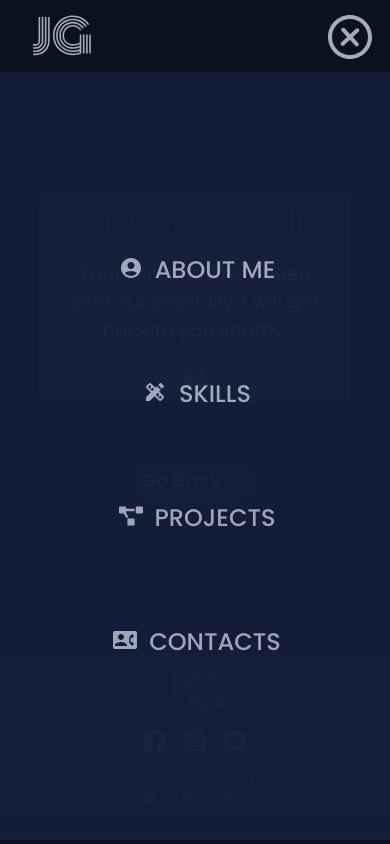
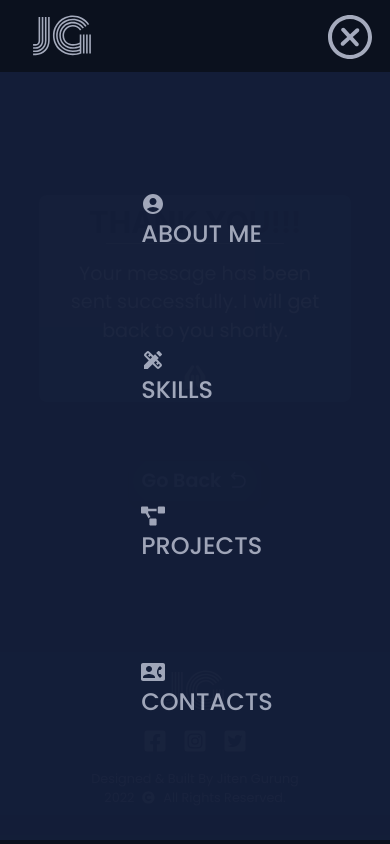
Before and after one commit to zeetaengrg/portfolio, a Next.js app: page /thankyou in a window 390 px wide. Both pictures are taken after a click on the icon 350 px from the left and 36 px from the top of the page. Built offline with nearby package versions, Linux system fonts and the light colour scheme.

Commit message:
feat: semantic HTML tags used

```diff
--- a/components/elements/AboutMeText/AboutMeText.jsx
+++ b/components/elements/AboutMeText/AboutMeText.jsx
@@ -1,5 +1,5 @@
+import { motion } from "framer-motion";
 import { Link, Heading, List, ListItem, ListIcon, Box } from "@chakra-ui/react";
-import { motion } from "framer-motion";
 import { FaCheckCircle } from "react-icons/fa";
 import { curriculums } from "@data/about-data";
 import {
@@ -13,6 +13,7 @@ const MotionBox = motion(Box);
 const AboutMeText = () => {
   return (
     <MotionBox
+      as="article"
       p={{ base: "1.5rem 1rem", md: "1.5rem 5rem" }}
       textAlign="center"
       variants={commonVariants}
--- a/components/elements/AboutMeWrapper/AboutMeWrapper.jsx
+++ b/components/elements/AboutMeWrapper/AboutMeWrapper.jsx
@@ -1,5 +1,5 @@
+import { motion } from "framer-motion";
 import { Text, List, ListItem, ListIcon } from "@chakra-ui/react";
-import { motion } from "framer-motion";
 import {
   wrapperList,
   listItemStyle,
--- a/components/elements/LineDivider/LineDivider.jsx
+++ b/components/elements/LineDivider/LineDivider.jsx
@@ -16,7 +16,7 @@ const commonVariants = {
 
 const LineDivider = ({ width }) => {
   return (
-    <Center>
+    <Center as="figure">
       <MotionDivider
         width={width}
         mb="0.5rem"
--- a/components/elements/MobileNavLinks/MobileNavLinks.jsx
+++ b/components/elements/MobileNavLinks/MobileNavLinks.jsx
@@ -1,15 +1,14 @@
-import { Box, Link, Spacer, Wrap } from "@chakra-ui/react";
-import { boxStyle, mobileLinkStyle } from "./MobileNavLinksStyles";
+import { motion } from "framer-motion";
+import { Box, Link, ListItem, UnorderedList } from "@chakra-ui/react";
+import { FaProjectDiagram } from "react-icons/fa";
 import {
   MdAccountCircle,
   MdContactPhone,
   MdDesignServices,
 } from "react-icons/md";
-import { FaProjectDiagram } from "react-icons/fa";
-import { motion } from "framer-motion";
+import { boxStyle, mobileLinkStyle } from "./MobileNavLinksStyles";
 
 const MotionBox = motion(Box);
-
 const MotionLink = motion(Link);
 
 const boxVariants = {
@@ -22,12 +21,11 @@ const boxVariants = {
     y: 0,
     transition: {
       duration: 0.5,
-      type: "spring",
-      stiffness: 100,
+      type: "tween",
       staggerChildren: 0.3,
-    }
-  }
-}
+    },
+  },
+};
 
 const linkVariants = {
   hidden: {
@@ -38,12 +36,11 @@ const linkVariants = {
     transition: {
       type: "spring",
       stiffness: 100,
-    }
-  }
-}
+    },
+  },
+};
 
 const MobileNavLinks = ({ isMobile, closeMobileMenu }) => {
-
   const linkItem = [
     {
       id: 1,
@@ -64,33 +61,37 @@ const MobileNavLinks = ({ isMobile, closeMobileMenu }) => {
       id: 4,
       name: "Contacts",
       icon: <MdContactPhone />,
-    }
-  ]
+    },
+  ];
 
   return (
     <MotionBox
+      as="nav"
       sx={boxStyle}
       variants={boxVariants}
       initial="hidden"
       animate="visible"
     >
-      {linkItem.map((link) => {
-        return (
+      <UnorderedList
+        listStyleType="none"
+        display="flex"
+        flexDirection="column"
+        gap="3rem"
+      >
+        {linkItem.map((link) => (
+          <ListItem key={link.id}>
             <MotionLink
-            key={link.id}
               sx={mobileLinkStyle}
               href={`#${link.name.replace(/\s+/g, "").toLowerCase()}`}
               onClick={() => isMobile && closeMobileMenu()}
               variants={linkVariants}
             >
-            <Wrap>
               {link.icon}
-              <Spacer />
               {link.name}
-            </Wrap>
             </MotionLink>
-        );
-      })}
+          </ListItem>
+        ))}
+      </UnorderedList>
     </MotionBox>
   );
 };
--- a/components/elements/MobileNavbar/MobileNavbar.jsx
+++ b/components/elements/MobileNavbar/MobileNavbar.jsx
@@ -26,13 +26,13 @@ const MobileNavbar = () => {
   const [isOpen, setIsOpen] = useState(false);
 
   const openMenu = (
-    <Box {...menuStyle}>
+    <Box as="figure" {...menuStyle}>
       <CgMenuRound onClick={() => setIsOpen(!isOpen)} />
     </Box>
   );
 
   const closeMenu = (
-    <Box {...menuStyle}>
+    <Box as="figure" {...menuStyle}>
       <CgCloseO onClick={() => setIsOpen(!isOpen)} />
     </Box>
   );
@@ -40,7 +40,12 @@ const MobileNavbar = () => {
   const closeMobileMenu = () => setIsOpen(false);
 
   return (
-    <MotionBox variants={menuVariants} initial="hidden" animate="visible">
+    <MotionBox
+      as="aside"
+      variants={menuVariants}
+      initial="hidden"
+      animate="visible"
+    >
       {isOpen ? closeMenu : openMenu}
       {isOpen && (
         <MobileNavLinks isMobile={true} closeMobileMenu={closeMobileMenu} />
--- a/components/elements/ScrollBackToTopBtn/ScrollBackToTopBtn.jsx
+++ b/components/elements/ScrollBackToTopBtn/ScrollBackToTopBtn.jsx
@@ -1,6 +1,6 @@
+import { motion } from "framer-motion";
 import { useState, useEffect } from "react";
 import { Box, Button, keyframes } from "@chakra-ui/react";
-import { motion } from "framer-motion";
 import { FaArrowAltCircleUp } from "react-icons/fa";
 import { btn } from "./ScrollBackToTopBtnStyles";
 
@@ -31,7 +31,7 @@ const ScrollBackToTopBtn = () => {
   }, []);
 
   return (
-    <Box>
+    <Box as="aside">
       {scrollPosition > 500 && (
         <Button
           as={motion.button}
--- a/components/elements/SidebarMailLink/SidebarMailLink.jsx
+++ b/components/elements/SidebarMailLink/SidebarMailLink.jsx
@@ -1,5 +1,5 @@
 import { motion } from "framer-motion";
-import { Box, Flex, Link } from "@chakra-ui/react";
+import { Box, Link } from "@chakra-ui/react";
 import { FiMail } from "react-icons/fi";
 
 const MotionBox = motion(Box);
```
Lines whose indentation alone changed are shown as unchanged.
